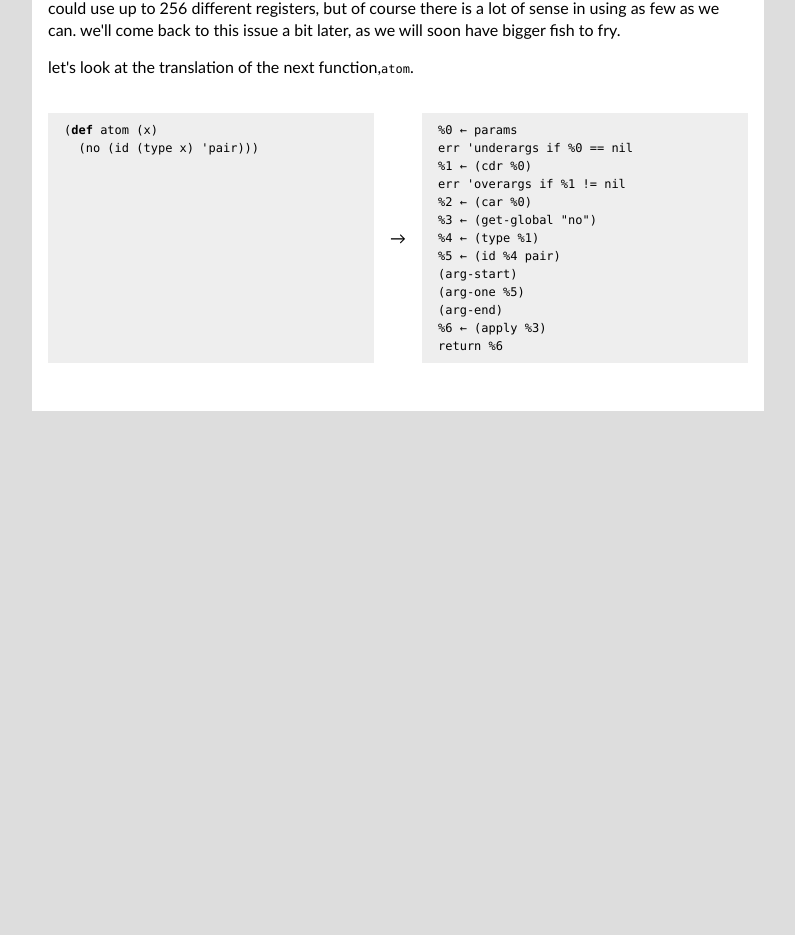
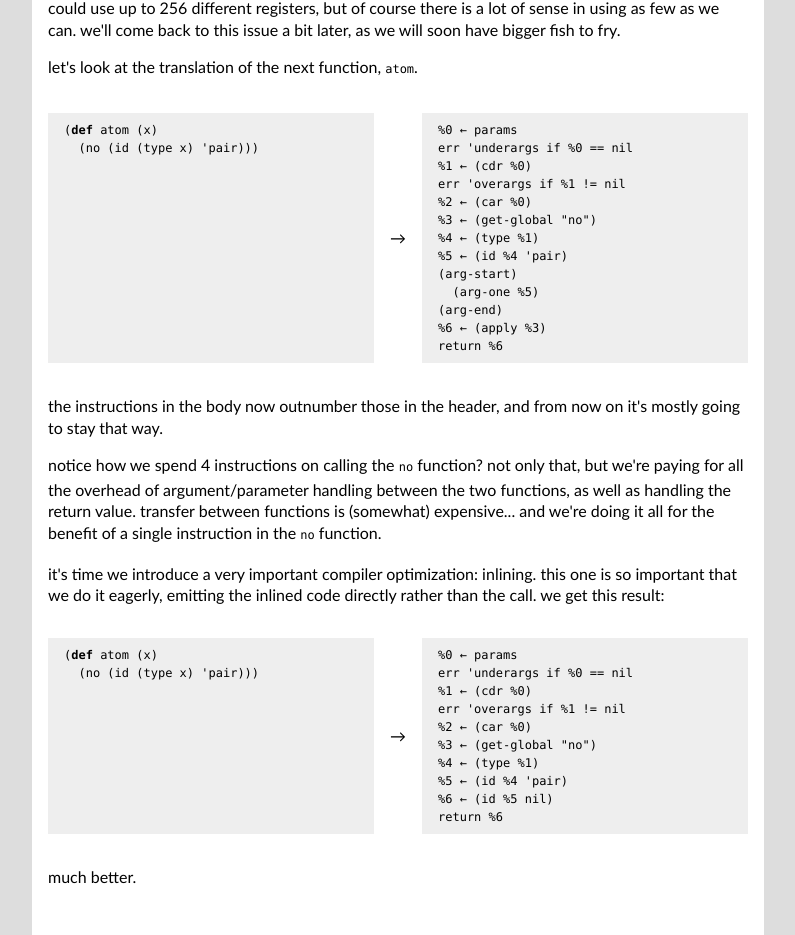
Before and after one commit to masak/syntax-driven, a React (Create React App) app: page / in a window 1280 px wide. Shown: the part 1078-2013 px from the top of the page, without its empty margins (242-1037 px from the left). Before the commit the page ends 1489 px from the top, so only its background shows below. Built offline with nearby package versions, Linux system fonts and the light colour scheme.

Commit message:
Write some about inlining

```diff
--- a/src/App.js
+++ b/src/App.js
@@ -95,7 +95,7 @@ F3 -- -- r2     return t   if %r2 == nil</span></code></pre>
 
     <p>
         let's look at the translation of the next function,
-        <code>atom</code>.
+        { " " } <code>atom</code>.
     </p>
 
     <Translation
@@ -112,14 +112,62 @@ F3 -- -- r2     return t   if %r2 == nil</span></code></pre>
         %2 ← (car %0)
         %3 ← (get-global "no")
         %4 ← (type %1)
-        %5 ← (id %4 pair)
+        %5 ← (id %4 'pair)
         (arg-start)
-        (arg-one %5)
+          (arg-one %5)
         (arg-end)
         %6 ← (apply %3)
         return %6
       `}
     />
+
+    <p>
+        the instructions in the body now outnumber those in
+        the header, and from now on it's mostly going to stay
+        that way.
+    </p>
+
+    <p>
+        notice how we spend 4 instructions on calling the
+        { " " } <code>no</code> function? not only that, but
+        we're paying for all the overhead of argument/parameter
+        handling between the two functions, as well as
+        handling the return value. transfer between functions
+        is (somewhat) expensive... and we're doing it all for
+        the benefit of a single instruction in the { " " }
+        <code>no</code> function.
+    </p>
+
+    <p>
+        it's time we introduce a very important compiler
+        optimization: inlining. this one is so important that
+        we do it eagerly, emitting the inlined code directly
+        rather than the call. we get this result:
+    </p>
+
+    <Translation
+      source={`
+        (def atom (x)
+          (no (id (type x) 'pair)))
+      `}
+
+      target={`
+        %0 ← params
+        err 'underargs if %0 == nil
+        %1 ← (cdr %0)
+        err 'overargs if %1 != nil
+        %2 ← (car %0)
+        %3 ← (get-global "no")
+        %4 ← (type %1)
+        %5 ← (id %4 'pair)
+        %6 ← (id %5 nil)
+        return %6
+      `}
+    />
+
+    <p>
+        much better.
+    </p>
   </main>
 );
 
```
